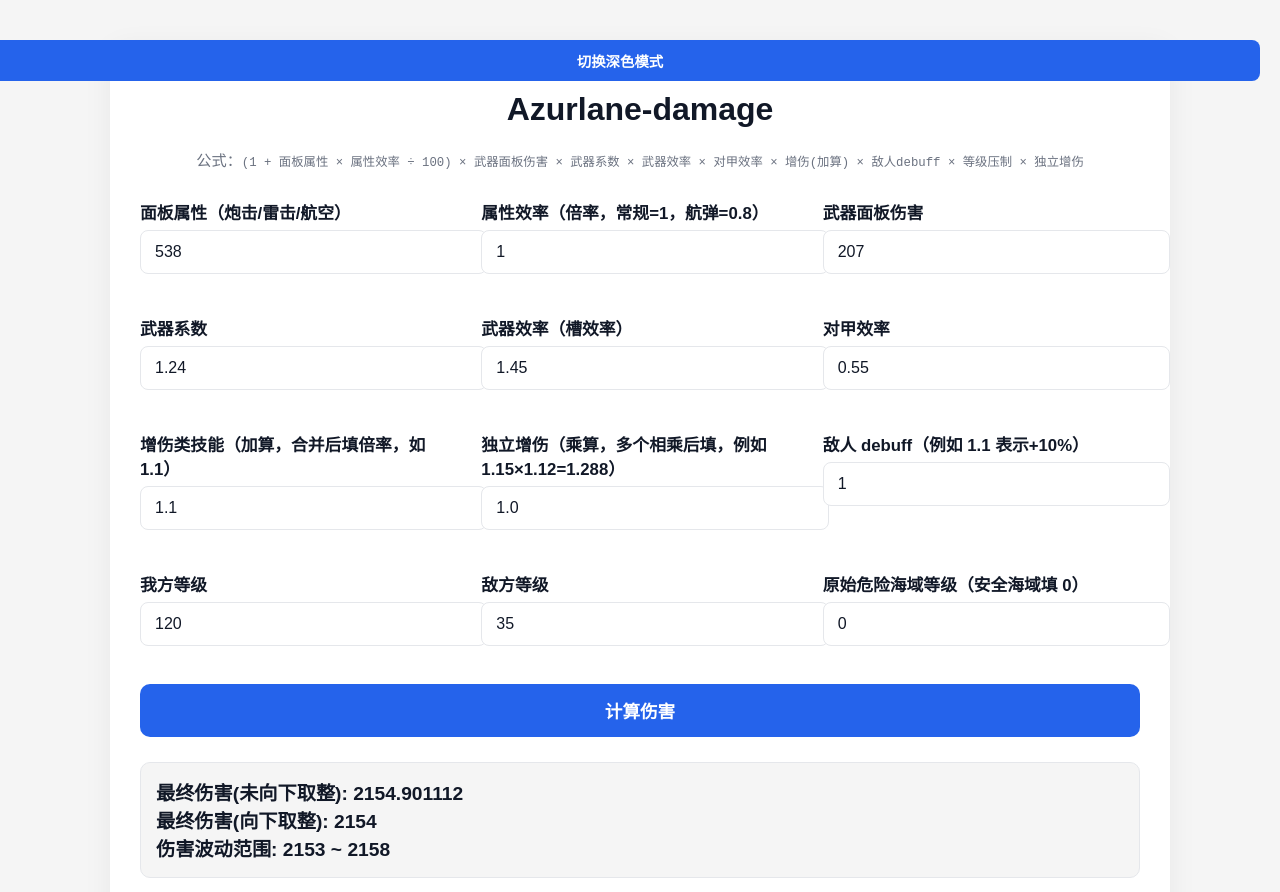
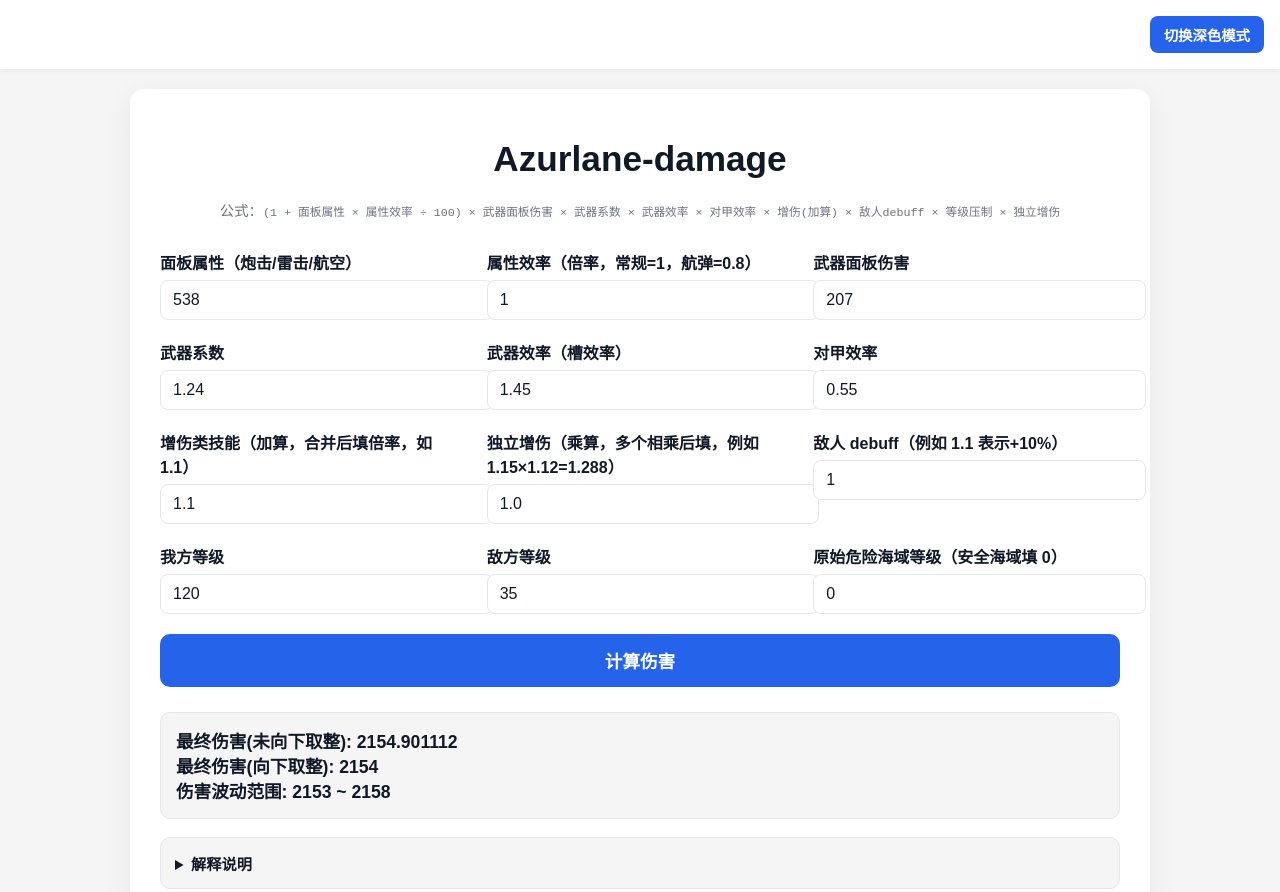
Before and after one commit to kyoushingi-lab/azurlane-damage-calc, a plain HTML site: page index.html in a window 1280 px wide. Shown: the top 892 px of the page. Drawn offline with nearby package versions, Linux system fonts and the light colour scheme.

Commit message:
Update index.html

```diff
--- a/index.html
+++ b/index.html
@@ -25,23 +25,27 @@
       --button-hover: #60a5fa;
     }
     body { font-family: Arial, sans-serif; margin: 0; padding: 0; background: var(--bg); color: var(--text); transition: background 0.3s, color 0.3s; }
-    h1 { text-align: center; margin-bottom: 20px; font-size: 2em; }
-    .container { max-width: 1000px; margin: 40px auto; background: var(--card); padding: 30px; border-radius: 14px; box-shadow: 0 8px 30px rgba(0,0,0,.06); transition: background 0.3s; }
-    label { display: block; margin-bottom: 6px; font-weight: bold; font-size: 1.05em; }
-    input, select { width: 100%; padding: 12px 14px; margin-bottom: 18px; border: 1px solid var(--border); border-radius: 8px; font-size: 1em; background: var(--card); color: var(--text); transition: background 0.3s, color 0.3s, border 0.3s; }
-    .grid { display: grid; grid-template-columns: repeat(auto-fit, minmax(300px, 1fr)); gap: 24px; }
-    button { margin-top: 20px; padding: 14px 20px; cursor: pointer; border: 0; border-radius: 10px; background: var(--button); color: #fff; font-size: 1.1em; font-weight: bold; display:block; width:100%; transition: background 0.3s; }
-    button:hover { background: var(--button-hover); }
-    .muted { color: var(--muted); font-size: 0.95em; }
-    .result { margin-top: 25px; font-size: 1.2em; font-weight: bold; color: var(--text); background: var(--bg); padding:15px; border-radius:10px; border:1px solid var(--border); transition: background 0.3s, color 0.3s, border 0.3s; }
+    header { background: var(--card); padding: 16px; text-align: right; box-shadow: 0 2px 6px rgba(0,0,0,.05); position: sticky; top:0; z-index:100; }
+    h1 { text-align: center; margin: 20px 0; font-size: 2.2em; }
+    .container { max-width: 960px; margin: 20px auto; background: var(--card); padding: 30px; border-radius: 14px; box-shadow: 0 8px 30px rgba(0,0,0,.06); transition: background 0.3s; }
+    label { display: block; margin-bottom: 6px; font-weight: bold; font-size: 1em; }
+    input, select { width: 100%; padding: 10px 12px; border: 1px solid var(--border); border-radius: 8px; font-size: 1em; background: var(--card); color: var(--text); transition: background 0.3s, color 0.3s, border 0.3s; }
+    .grid { display: grid; grid-template-columns: repeat(auto-fit, minmax(280px, 1fr)); gap: 20px; }
+    button.calc-btn { margin-top: 20px; padding: 14px; cursor: pointer; border: 0; border-radius: 10px; background: var(--button); color: #fff; font-size: 1.1em; font-weight: bold; width:100%; transition: background 0.3s; }
+    button.calc-btn:hover { background: var(--button-hover); }
+    .muted { color: var(--muted); font-size: 0.9em; }
+    .result { margin-top: 25px; font-size: 1.1em; font-weight: bold; color: var(--text); background: var(--bg); padding:15px; border-radius:10px; border:1px solid var(--border); transition: background 0.3s, color 0.3s, border 0.3s; }
     details { background: var(--bg); border:1px solid var(--border); padding:14px; border-radius:10px; margin-top:18px; font-size: 0.95em; transition: background 0.3s, border 0.3s; }
     summary { cursor:pointer; font-weight:bold; }
-    .toggle-btn { position: fixed; top: 20px; right: 20px; padding: 10px 16px; border-radius: 8px; background: var(--button); color: #fff; border: none; cursor: pointer; font-size: 0.9em; font-weight: bold; transition: background 0.3s; }
+    .toggle-btn { padding: 8px 14px; border-radius: 8px; background: var(--button); color: #fff; border: none; cursor: pointer; font-size: 0.9em; font-weight: bold; transition: background 0.3s; }
     .toggle-btn:hover { background: var(--button-hover); }
   </style>
 </head>
 <body>
-  <button class="toggle-btn" onclick="toggleDarkMode()">切换深色模式</button>
+  <header>
+    <button class="toggle-btn" onclick="toggleDarkMode()">切换深色模式</button>
+  </header>
+
   <div class="container">
     <h1>Azurlane-damage</h1>
     <p class="muted" style="text-align:center; margin-bottom:30px;">公式：<code>(1 + 面板属性 × 属性效率 ÷ 100) × 武器面板伤害 × 武器系数 × 武器效率 × 对甲效率 × 增伤(加算) × 敌人debuff × 等级压制 × 独立增伤</code></p>
@@ -97,7 +101,7 @@
       </div>
     </div>
 
-    <button onclick="calc()">计算伤害</button>
+    <button class="calc-btn" onclick="calc()">计算伤害</button>
 
     <div class="result" id="result"></div>
 
```
